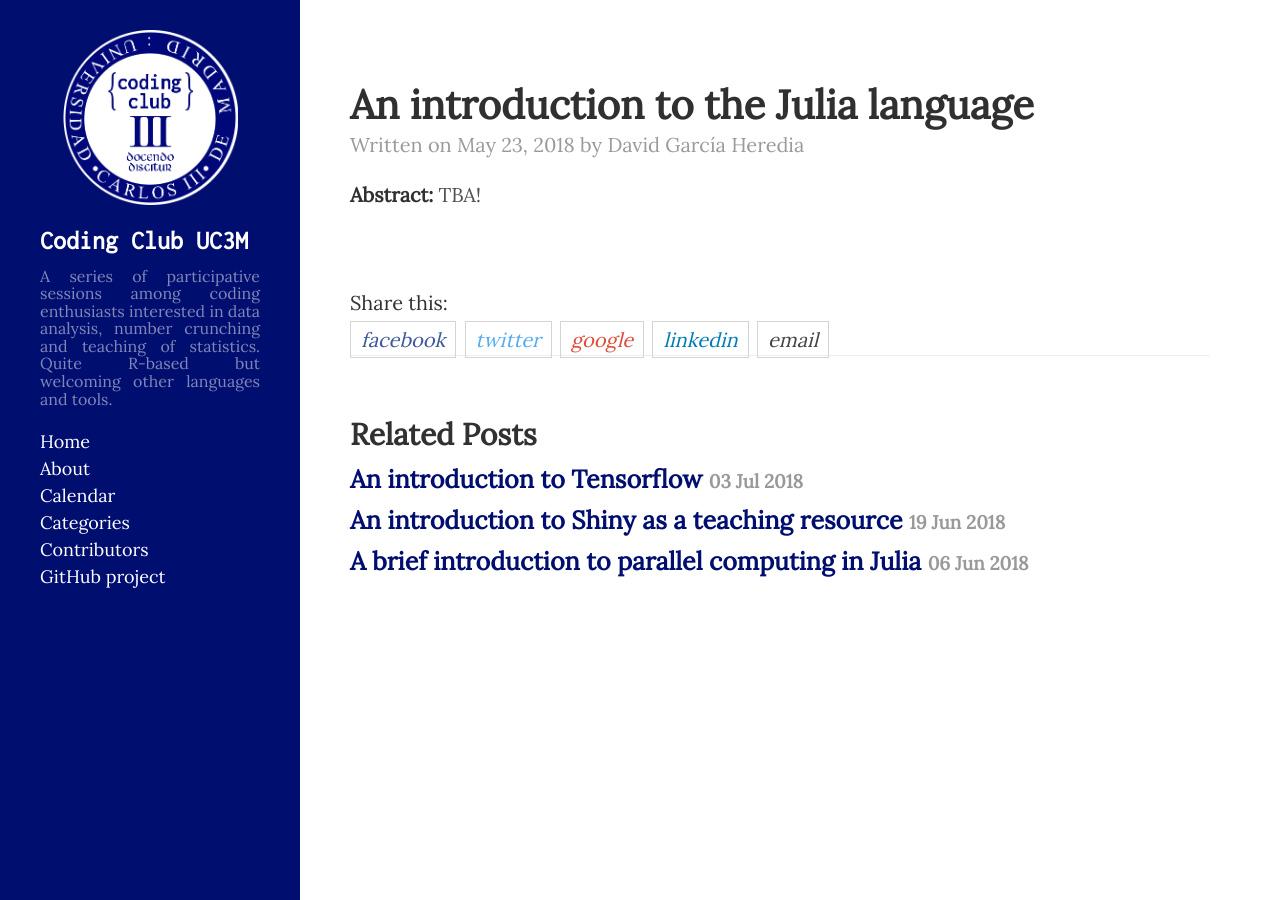
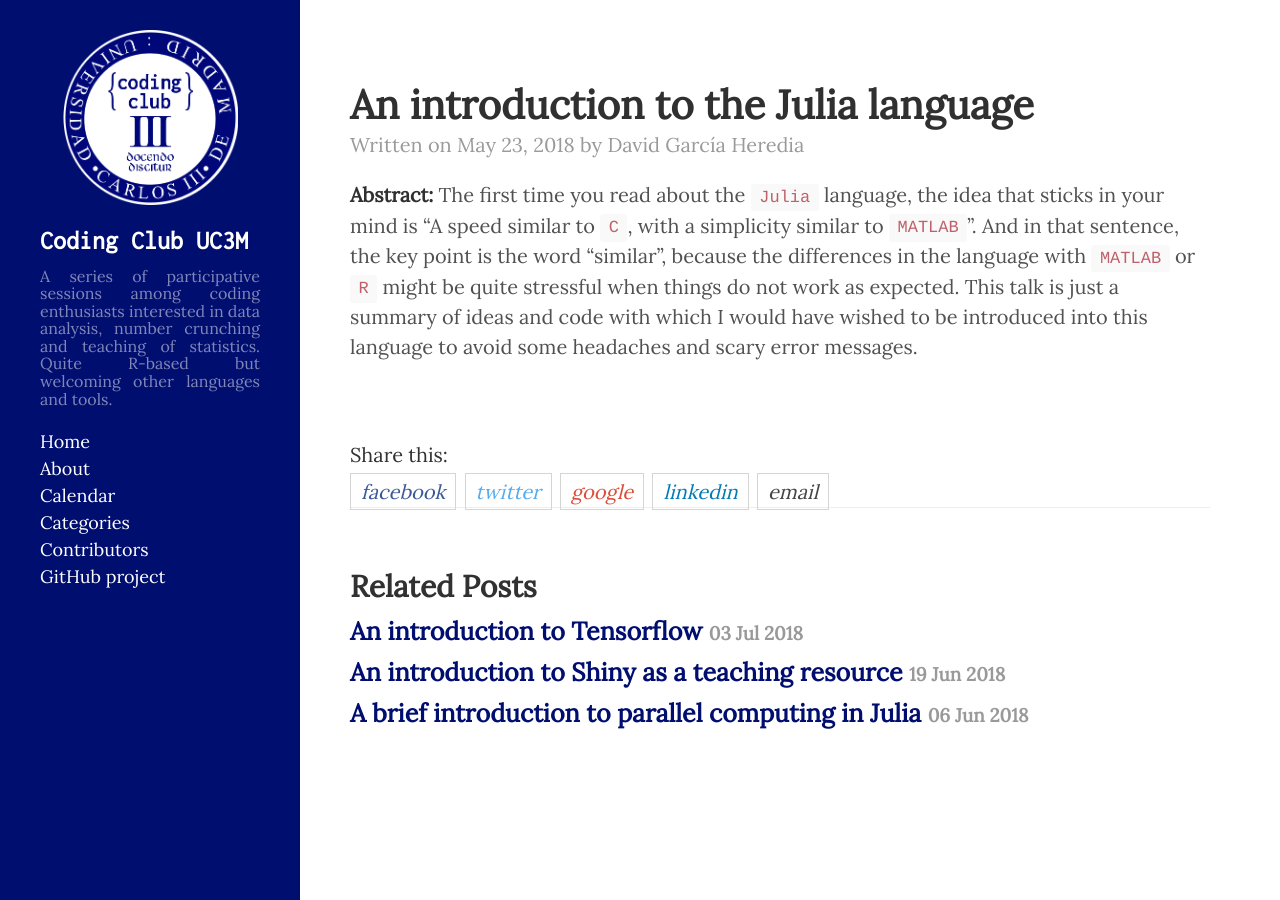
Before and after one commit to CodingClubUC3M/codingclubuc3m.github.io, a Jekyll site: the page built from _posts/2018-05-23-Introduction-Julia.md, in a window 1280 px wide. Built offline with Jekyll 4.4.1, drawn with Linux system fonts in a browser that asks for light colours; comment, search, counter and statistics services are not loaded.

````diff
--- a/_posts/2018-05-23-Introduction-Julia.md
+++ b/_posts/2018-05-23-Introduction-Julia.md
@@ -12,4 +12,4 @@ output:
     mathjax:  default
 ---
 
-**Abstract:** TBA!
+**Abstract:** The first time you read about the ```Julia``` language, the idea that sticks in your mind is "A speed similar to ```C```, with a simplicity similar to ```MATLAB```". And in that sentence, the key point is the word "similar", because the differences in the language with ```MATLAB``` or ```R``` might be quite stressful when things do not work as expected. This talk is just a summary of ideas and code with which I would have wished to be introduced into this language to avoid some headaches and scary error messages.
````
Also changed, not shown: calendar.md (+24 -4 lines).
